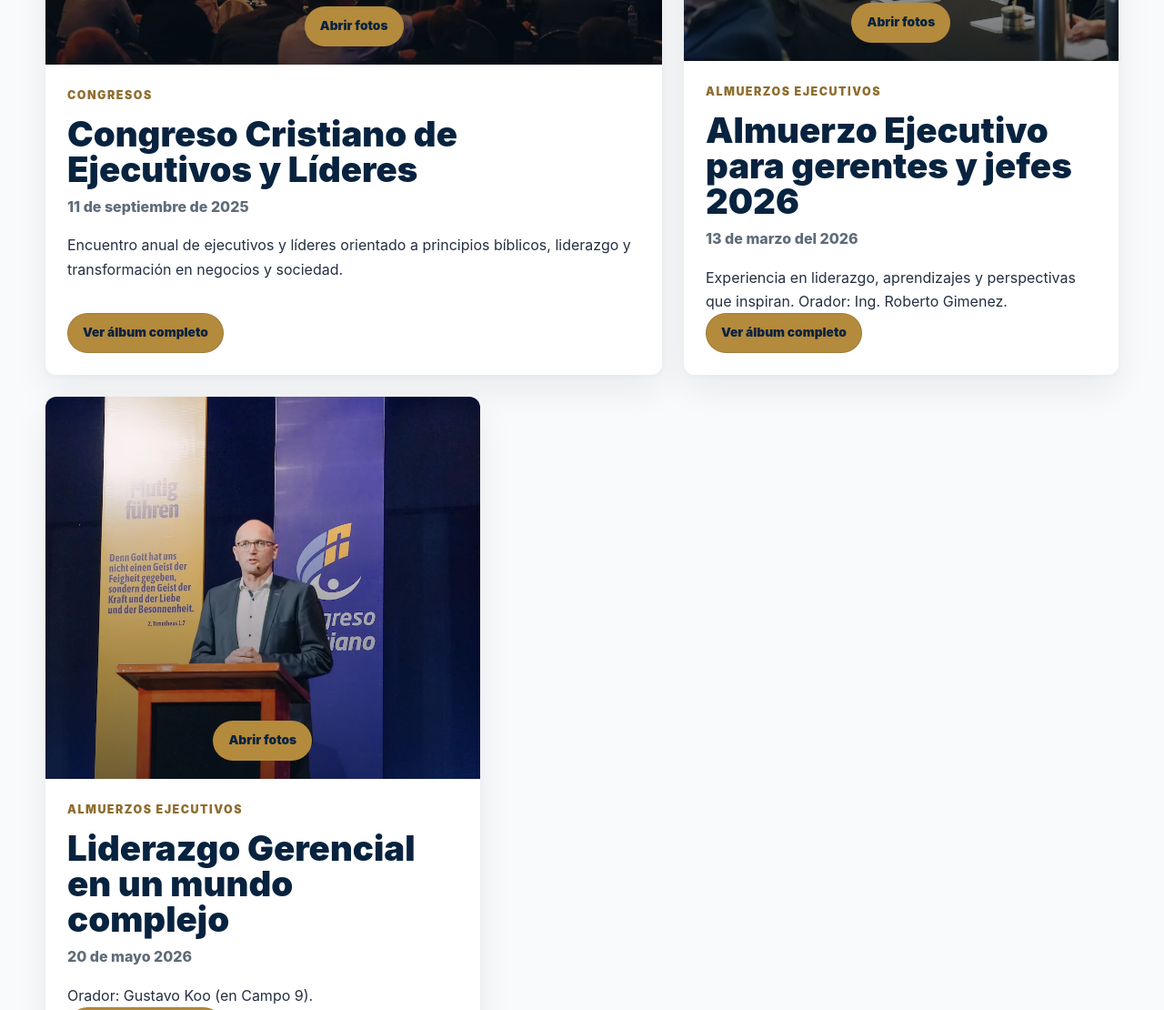
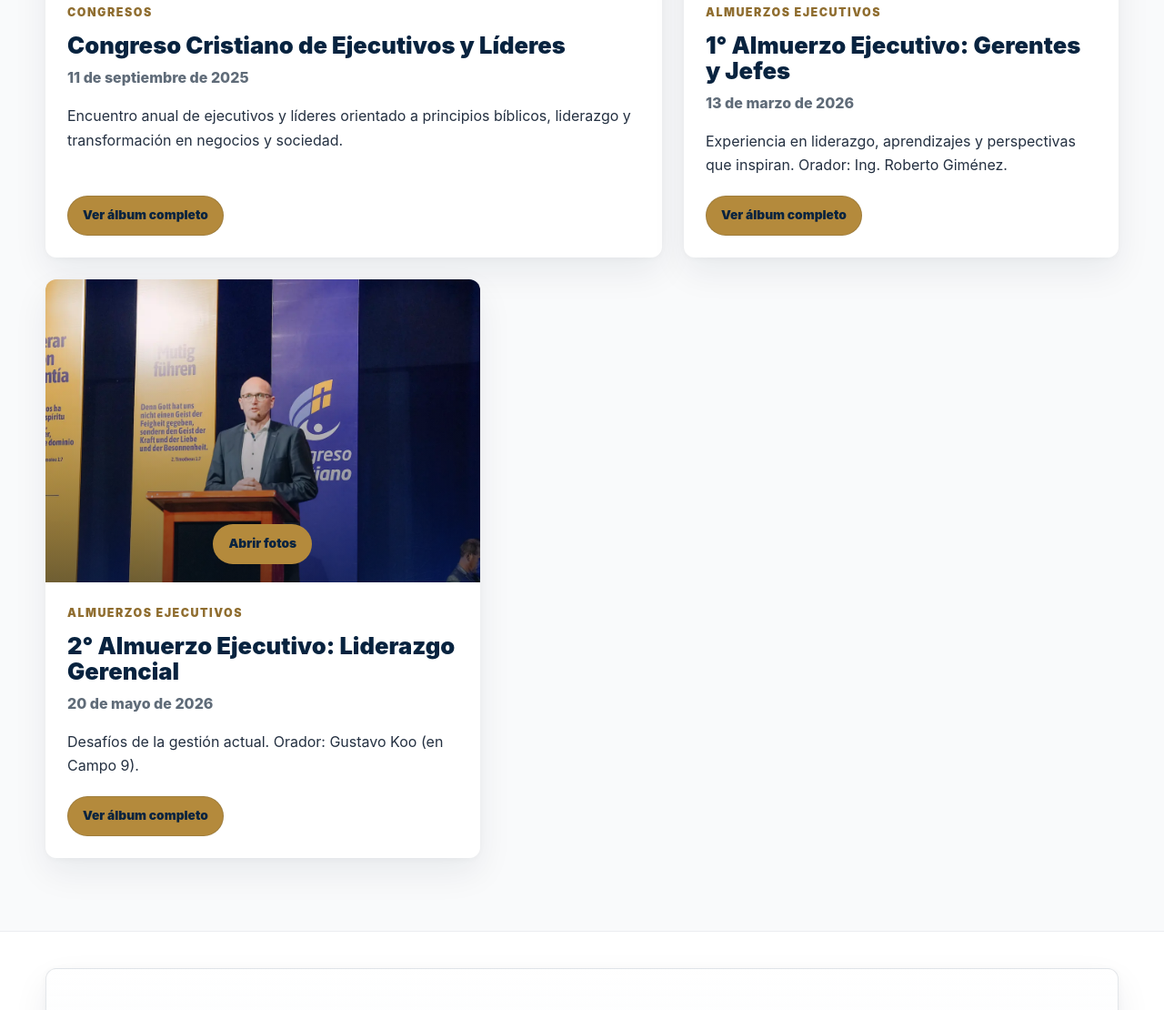
Before and after one commit to Jose-CabreraO/capellania-uruguay, a website: page congreso/fotos.html in a window 1280 px wide. Shown: the part 1000-2110 px from the top of the page at 91% size. Drawn offline with nearby package versions, Linux system fonts and the light colour scheme.

Commit message:
Update: mejorar tarjetas de almuerzos ejecutivos en galería

```diff
--- a/congreso/fotos.html
+++ b/congreso/fotos.html
@@ -178,9 +178,9 @@
           id: "almuerzo-gerentes-jefes-2026",
           categoria: "almuerzos",
           formato: "vertical",
-          titulo: "Almuerzo Ejecutivo para gerentes y jefes 2026",
-          fechaTexto: "13 de marzo del 2026",
-          descripcion: "Experiencia en liderazgo, aprendizajes y perspectivas que inspiran. Orador: Ing. Roberto Gimenez.",
+          titulo: "1° Almuerzo Ejecutivo: Gerentes y Jefes",
+          fechaTexto: "13 de marzo de 2026",
+          descripcion: "Experiencia en liderazgo, aprendizajes y perspectivas que inspiran. Orador: Ing. Roberto Giménez.",
           // Placeholder local: reemplazar por la portada específica del almuerzo cuando esté disponible.
           imagenPortada: "/assets/images/eventos/congreso-2025/foto-extra4.webp",
           linkDrive: "https://drive.google.com/drive/folders/1y2x1yBLO2L9QRqBdR65c47LdqIOfLIVH?usp=sharing"
@@ -189,9 +189,9 @@
           id: "liderazgo-gerencial-campo-9-2026",
           categoria: "almuerzos",
           formato: "vertical",
-          titulo: "Liderazgo Gerencial en un mundo complejo",
-          fechaTexto: "20 de mayo 2026",
-          descripcion: "Orador: Gustavo Koo (en Campo 9).",
+          titulo: "2° Almuerzo Ejecutivo: Liderazgo Gerencial",
+          fechaTexto: "20 de mayo de 2026",
+          descripcion: "Desafíos de la gestión actual. Orador: Gustavo Koo (en Campo 9).",
           // Placeholder local: reemplazar por la portada específica del almuerzo cuando esté disponible.
           imagenPortada: "/assets/images/eventos/congreso-2025/foto-extra3.webp",
           linkDrive: "https://drive.google.com/drive/folders/1YQLs4Z2wSSUgRQx_83VwNImDpASifQhS?usp=drive_link"
--- a/css/capellania-global.css
+++ b/css/capellania-global.css
@@ -1561,16 +1561,17 @@ button {
   position: relative;
   display: block;
   overflow: hidden;
+  height: clamp(260px, 26vw, 340px);
   aspect-ratio: 4 / 3;
   background: #eef2f6;
 }
 
 .event-card--principal .event-card__media {
-  aspect-ratio: 16 / 10;
+  aspect-ratio: auto;
 }
 
 .event-card--vertical .event-card__media {
-  min-height: 420px;
+  min-height: 0;
   aspect-ratio: auto;
 }
 
@@ -1594,6 +1595,7 @@ button {
   width: 100%;
   height: 100%;
   object-fit: cover;
+  object-position: center;
   transition:
     filter 520ms var(--ease-out-ui),
     transform 620ms var(--ease-out-ui);
@@ -1759,9 +1761,9 @@ button {
 .event-card h2 {
   margin: var(--space-3) 0 var(--space-2);
   color: var(--color-capellania-navy);
-  font-size: clamp(1.55rem, 3vw, 2.55rem);
+  font-size: clamp(1.45rem, 2vw, 2rem);
   font-weight: 900;
-  line-height: 1.02;
+  line-height: 1.08;
   letter-spacing: 0;
 }
 
@@ -1773,6 +1775,10 @@ button {
 .event-card p {
   margin: var(--space-4) 0 0;
   color: var(--color-ink);
+}
+
+.event-card__body p {
+  margin-bottom: var(--space-5);
 }
 
 .sr-only {
```
